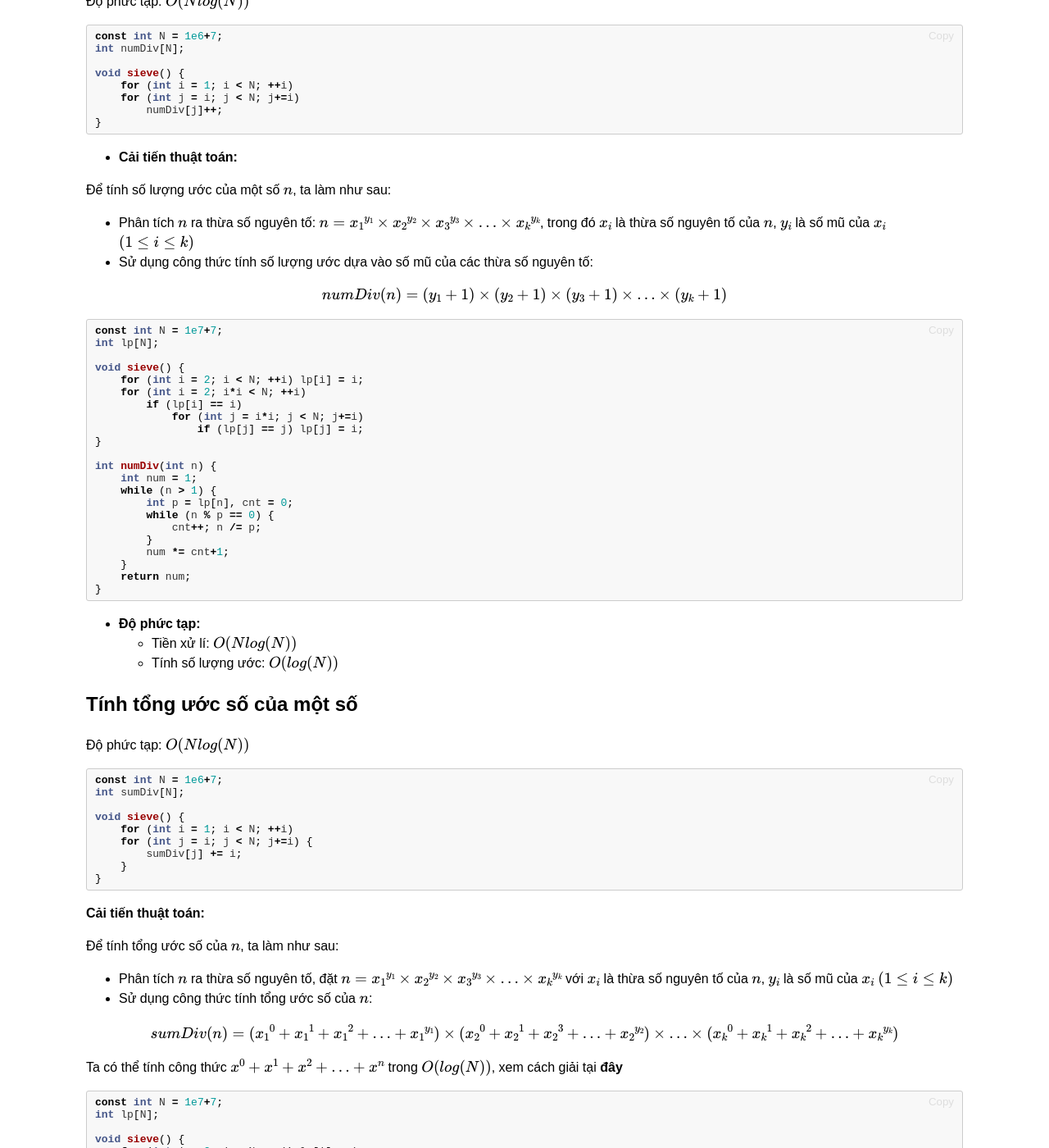
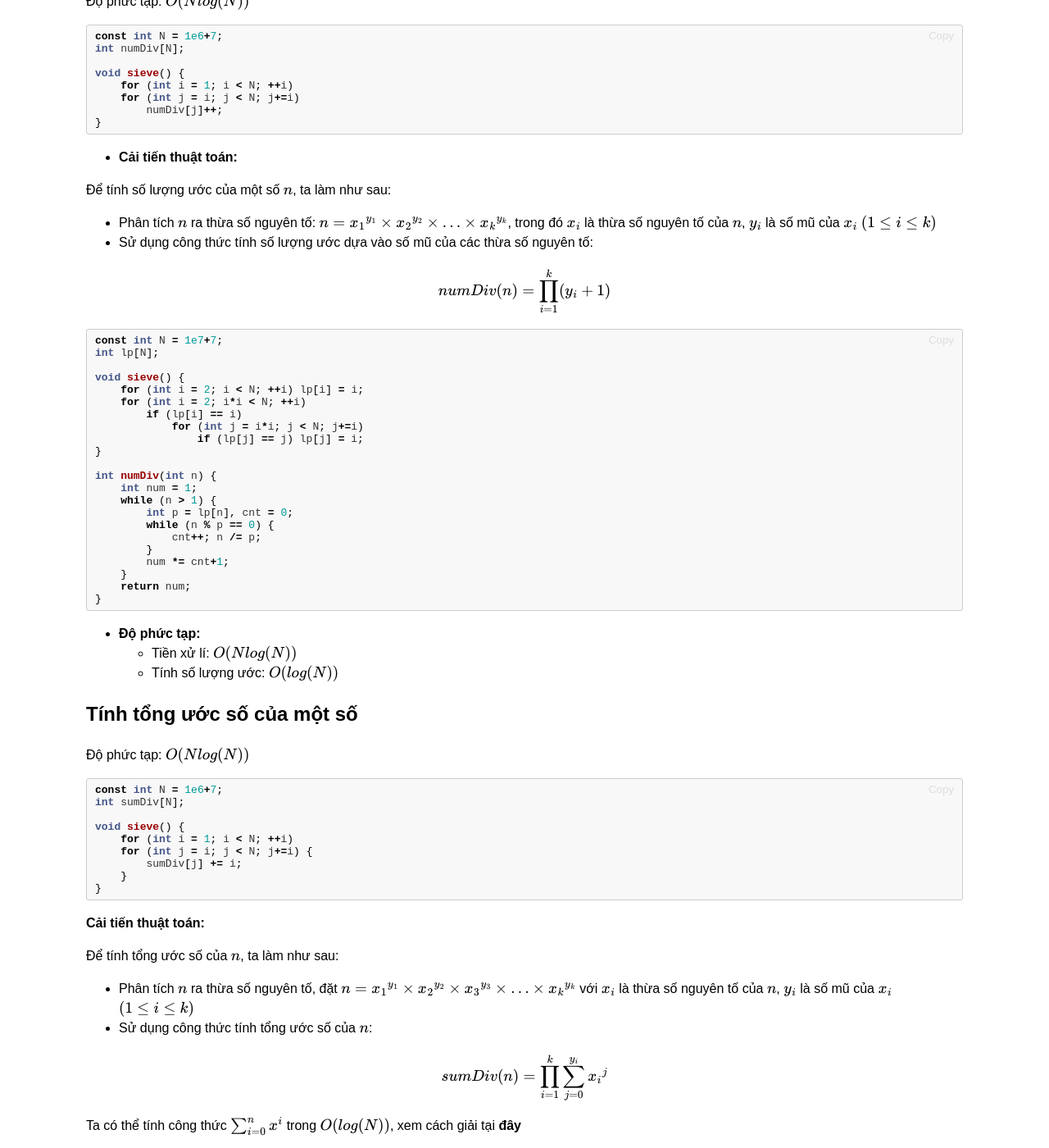
Before and after one commit to nhphucqt/nhphucqt.github.io, a Jekyll site: the page built from _posts/2021-11-10-eratosthenes.md, in a window 1280 px wide and 1400 px high, scrolled down 2020 px. Shown: the whole window at 82% size. Built offline with Jekyll 4.4.1, drawn with Linux system fonts in a browser that asks for light colours; some of the changed text lies outside the part shown.

Commit message:
shortened equations

````diff
--- a/_posts/2021-11-10-eratosthenes.md
+++ b/_posts/2021-11-10-eratosthenes.md
@@ -119,10 +119,12 @@ void sieve() {
 * **Cải tiến thuật toán:**
 
 Để tính số lượng ước của một số $$n$$, ta làm như sau:
-* Phân tích $$n$$ ra thừa số nguyên tố: $$n = {x_1}^{y_1} \times {x_2}^{y_2} \times {x_3}^{y_3} \times \ldots \times {x_k}^{y_k}$$, trong đó $$x_i$$ là thừa số nguyên tố của $$n$$, $$y_i$$ là số mũ của $$x_i$$ $$(1 \le i \le k)$$
+* Phân tích $$n$$ ra thừa số nguyên tố: $$n = {x_1}^{y_1} \times {x_2}^{y_2} \times \ldots \times {x_k}^{y_k}$$, trong đó $$x_i$$ là thừa số nguyên tố của $$n$$, $$y_i$$ là số mũ của $$x_i$$ $$(1 \le i \le k)$$
 * Sử dụng công thức tính số lượng ước dựa vào số mũ của các thừa số nguyên tố:
 
-$$numDiv(n) = (y_1+1) \times (y_2+1) \times (y_3+1) \times \ldots \times (y_k+1)$$
+<!-- $$numDiv(n) = (y_1+1) \times (y_2+1) \times (y_3+1) \times \ldots \times (y_k+1)$$ -->
+
+$$numDiv(n) = \prod_{i=1}^{k} (y_i+1)$$
 
 ```cpp
 const int N = 1e7+7;
@@ -174,9 +176,11 @@ void sieve() {
 * Phân tích $$n$$ ra thừa số nguyên tố, đặt $$n = {x_1}^{y_1} \times {x_2}^{y_2} \times {x_3}^{y_3} \times \ldots \times {x_k}^{y_k}$$ với $$x_i$$ là thừa số nguyên tố của $$n$$, $$y_i$$ là số mũ của $$x_i$$ $$(1 \le i \le k)$$
 * Sử dụng công thức tính tổng ước số của $$n$$:
 
-$$sumDiv(n) = ({x_1}^0 + {x_1}^1 + {x_1}^2 + \ldots + {x_1}^{y_1}) \times ({x_2}^0 + {x_2}^1 + {x_2}^3 + \ldots + {x_2}^{y_2}) \times \ldots \times ({x_k}^0 + {x_k}^1 + {x_k}^2 + \ldots + {x_k}^{y_k})$$
+<!-- $$sumDiv(n) = ({x_1}^0 + {x_1}^1 + {x_1}^2 + \ldots + {x_1}^{y_1}) \times ({x_2}^0 + {x_2}^1 + {x_2}^3 + \ldots + {x_2}^{y_2}) \times \ldots \times ({x_k}^0 + {x_k}^1 + {x_k}^2 + \ldots + {x_k}^{y_k})$$ -->
 
-Ta có thể tính công thức $$x^0 + x^1 + x^2 + \ldots + x^n$$ trong $$O(log(N))$$, xem cách giải tại [**đây**](/problem/bai-toan-tinh-n1-n2-n3-nk-mod/solution/)
+$$sumDiv(n) = \prod_{i=1}^{k} \sum_{j=0}^{y_i} {x_i}^j$$
+
+Ta có thể tính công thức $$\sum_{i=0}^{n} x^i$$ trong $$O(log(N))$$, xem cách giải tại [**đây**](/problem/bai-toan-tinh-n1-n2-n3-nk-mod/solution/)
 
 ```cpp
 const int N = 1e7+7;
````
Also changed, not shown: other parts of _posts/2021-11-10-eratosthenes.md (+11 -2 lines), _posts/2021-11-11-tinh-tich-uoc-so.md (+8 -1 lines).
